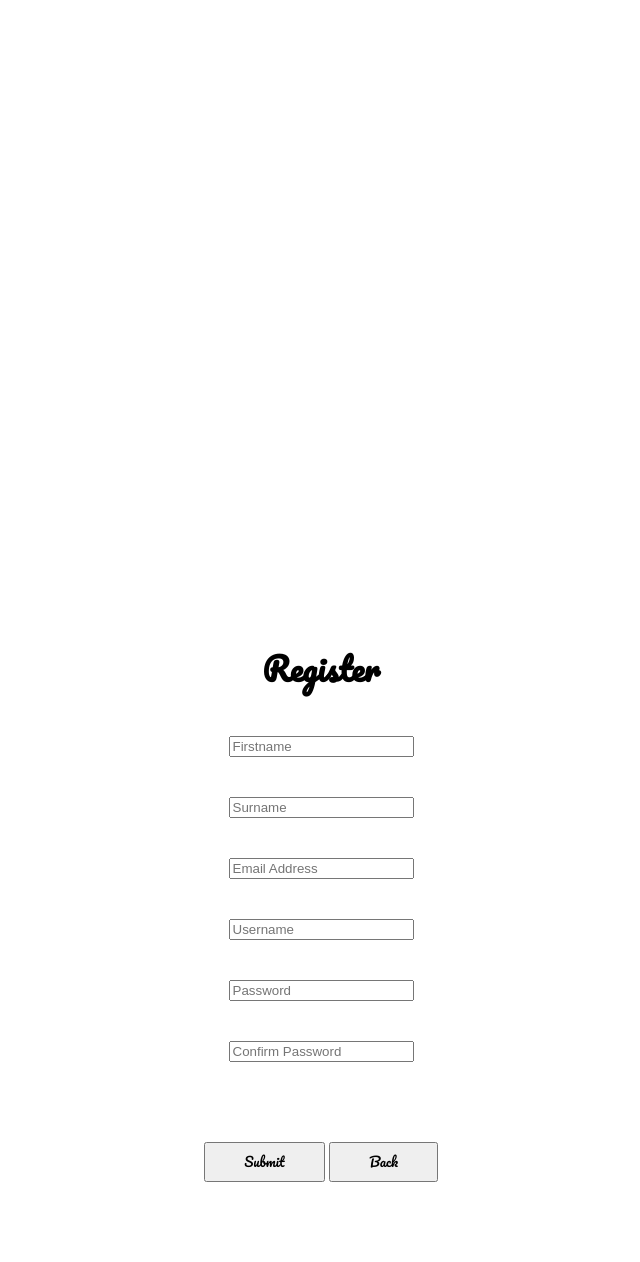
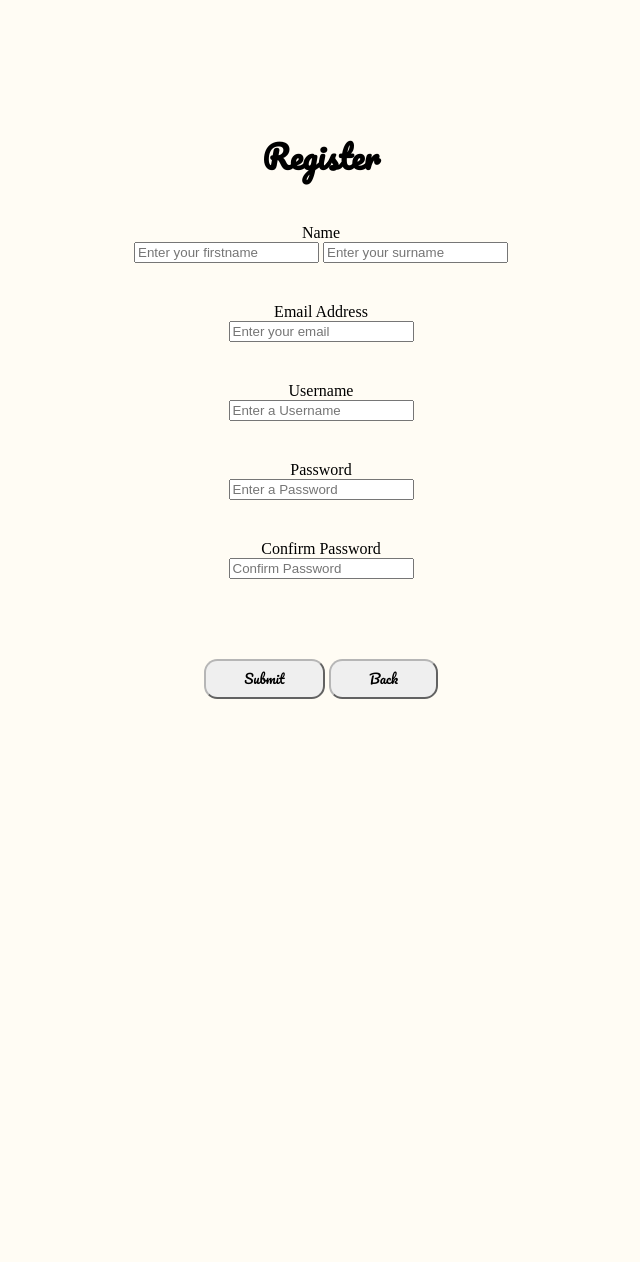
Before and after one commit to Senavere/projectPHP, a PHP site: page /register.php in a window 1280 px wide. Shown: the whole page, without its empty margins (319-959 px from the left). After the commit the page ends 699 px from the top, so only its background shows below. Run offline with PHP 8.4, Linux system fonts and the light colour scheme; some web fonts are replaced.

Commit message:
Update 6/1 16:41

```diff
--- a/Index.php
+++ b/Index.php
@@ -4,7 +4,10 @@
     <meta charset="UTF-8">
     <meta http-equiv="X-UA-Compatible" content="IE=edge">
     <meta name="viewport" content="width=device-width, initial-scale=1.0">
-    <title>Document</title>
+    <title>Homepage</title>
+
+    <link href="css/login-register.css" rel="stylesheet">
+
 </head>
 <body>
     <h1>Homepage</h1>
--- a/css/login-register.css
+++ b/css/login-register.css
@@ -1,8 +1,16 @@
+
 @import url('https://fonts.googleapis.com/css2?family=Dancing+Script:wght@700&family=Lora:ital,wght@0,600;1,500&family=Pacifico&family=Source+Sans+Pro:ital,wght@1,300;1,600&family=Spline+Sans&family=The+Nautigal:wght@700&display=swap');
+
 body {
     text-align: center;
+    max-width: 100vh;
+}
+
+/* Login.php */
+
+.login-body {
+    background-color: rgb(255, 252, 244);
     margin: 50% auto auto auto;
-    max-width: 100vh;
 }
 
 .login-header {
@@ -26,11 +34,17 @@ body {
 .login-btn {
     font-family: 'Pacifico';
     padding: 1% 6%;
+    border-color: rgb(182, 182, 182);
+    border-radius: 1em;
 }
 
 
 /* Register.php */
 
+.register-body{
+    background-color: rgb(255, 252, 244);
+    margin: 50% auto auto auto;
+}
 
 .register-header {
     font-family: 'Pacifico';
@@ -47,4 +61,66 @@ body {
 .register-btn {
     font-family: 'Pacifico';
     padding: 1% 6%;
+    border-color: rgb(182, 182, 182);
+    border-radius: 1em;
 }
+
+@media screen and (min-width: 600px) {
+
+/* Login.php */
+
+/* Register.php */
+
+.register-body {
+    margin-top: 32%;
+}
+
+}
+
+@media screen and (min-width: 768px) {
+
+/* Login.php */
+
+.login-body {
+    margin-top: 32%;
+}
+
+/* Register.php */
+
+.register-body {
+    margin-top: 25%;
+}
+
+}
+
+@media screen and (min-width: 1023px) {
+
+/* Login.php */
+
+.login-body {
+     margin-top: 18%;
+}
+
+/* Register.php */
+
+.register-body {
+    margin-top: 10%;
+}
+
+}
+
+@media screen and (min-width: 1280px) {
+
+/* Login.php */
+
+/* Register.php */
+
+}
+
+@media screen and (min-width: 1500px) {
+
+/* Login.php */
+
+/* Register.php */
+
+}
--- a/register.php
+++ b/register.php
@@ -9,27 +9,40 @@
     <link href="css/login-register.css" rel="stylesheet">
 
 </head>
-<body>
+<body class="register-body">
 
+    <main class="register-main">
         <h1 class="register-header">Register</h1>
-
         <form class="register-form">
             <div class="register-input">
-            <input type="text" placeholder="Firstname" require>
+                <div>
+                    <label>Name</label>
+                </div>
+                <input type="text" placeholder="Enter your firstname" require>
+                <input type="text" placeholder="Enter your surname" require>
             </div>
             <div class="register-input">
-            <input type="text" placeholder="Surname" require>
+                <div>
+                    <label>Email Address</label>
+                </div>
+                <input type="text" placeholder="Enter your email" require>
             </div>
             <div class="register-input">
-            <input type="text" placeholder="Email Address" require>
+                <div>
+                    <label>Username</label>
+                </div>
+                <input type="text" placeholder="Enter a Username" require>
             </div>
             <div class="register-input">
-            <input type="text" placeholder="Username" require>
+                <div>
+                    <label>Password</label>
+                </div>
+                <input type="text" placeholder="Enter a Password" require>
             </div>
             <div class="register-input">
-            <input type="text" placeholder="Password" require>
+                <div>
+                    <label>Confirm Password</label>
                 </div>
-        <div class="register-input">
                 <input type="text" placeholder="Confirm Password" require>
             </div>
         </form>
@@ -38,6 +51,7 @@
             <button type="submit" class="register-btn">Submit</button>
             <a href="login.php"> <button type="submit" class="register-btn">Back</button> </a>
         </div>
+    </main>
 
 </body>
 </html>
```
Also changed, not shown: login.php (+5 -3 lines). Lines whose indentation alone changed are shown as unchanged.
